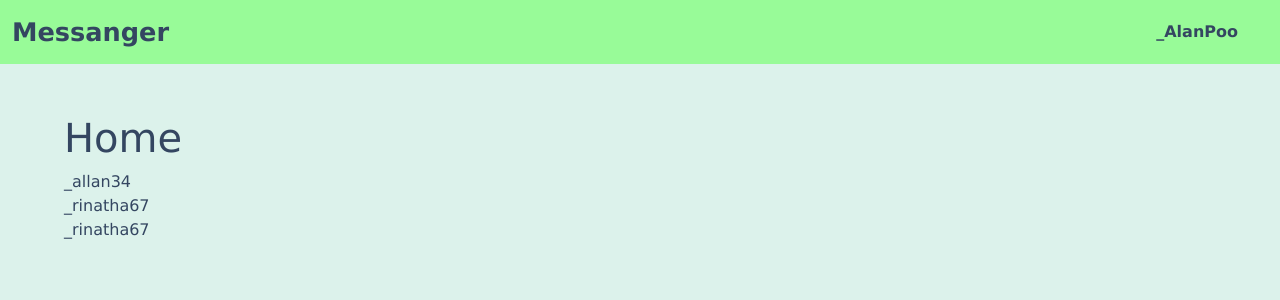
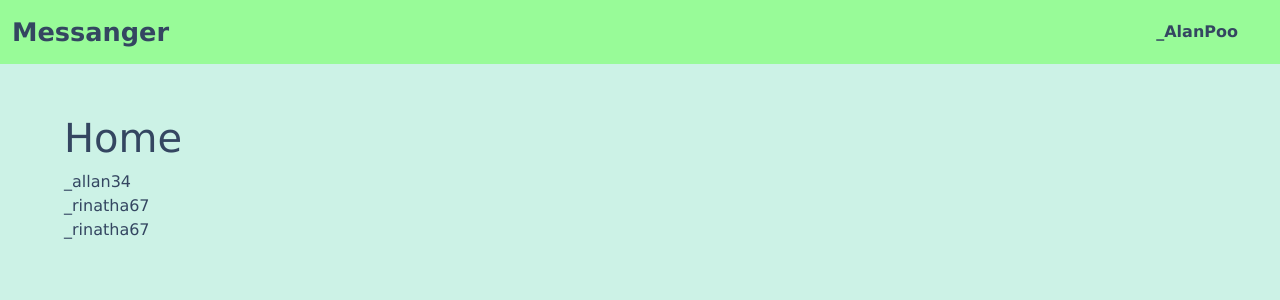
Before and after one commit to alena22292/vue-project, a Vue app: page / in a window 1280 px wide. Shown: the top 300 px of the page. Built offline with nearby package versions, Linux system fonts and the light colour scheme.

Commit message:
Add a color variable to scss

```diff
--- a/src/styles/base.scss
+++ b/src/styles/base.scss
@@ -1,7 +1,10 @@
+// VAriables:
+$bgColor: rgb(204, 242, 230);
+
 body {
     margin: 0 !important;
     padding: 0 !important;
-    background-color: rgb(220, 242, 235);
+    background-color: $bgColor;
     font-family: 'Lucida Sans', 'Lucida Sans Regular', 'Lucida Grande', 'Lucida Sans Unicode', Geneva, Verdana, sans-serif;
     color: rgb(52, 70, 97);
 }
```
